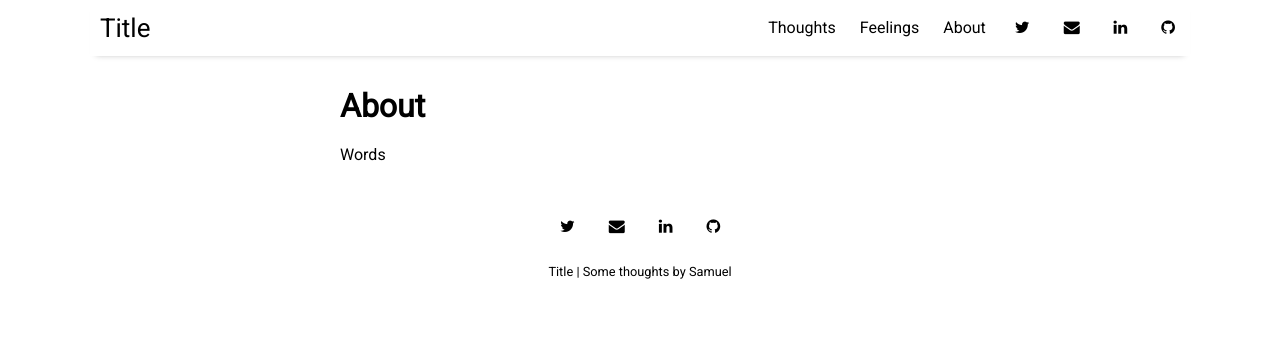
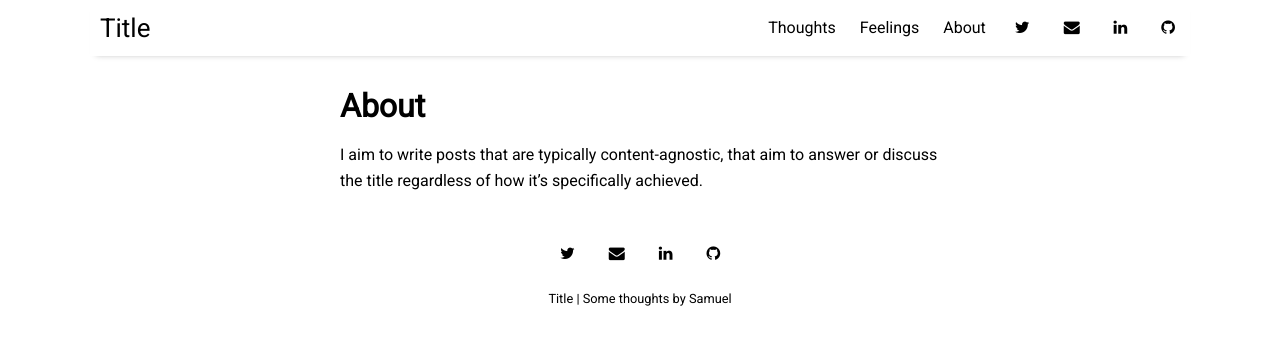
Before and after one commit to samuelhward/samuelhward.github.io, a Jekyll site: the page built from pages/about.md, in a window 1280 px wide. Shown: the top 345 px of the page. Built offline with Jekyll 4.4.1, drawn with Linux system fonts in a browser that asks for light colours; nearby versions of some CDN libraries.

Commit message:
Added note on post content to About page

```diff
--- a/pages/about.md
+++ b/pages/about.md
@@ -3,4 +3,4 @@ layout: misc
 title: About
 ---
 
-Words
+I aim to write posts that are typically content-agnostic, that aim to answer or discuss the title regardless of how it's specifically achieved.
```
